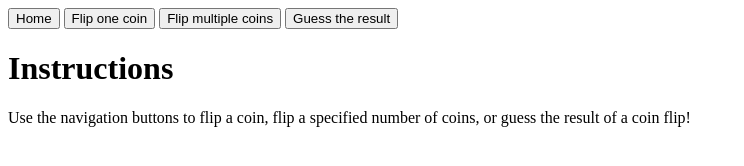
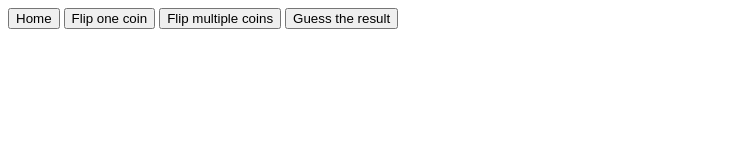
Before and after one commit to comp426-2022-spring/a05-liyachn, a website: page public/index.html in a window 1280 px wide. Shown: the whole page, without its empty margins (0-744 px from the left). Drawn offline with Linux system fonts and the light colour scheme.

Commit message:
hide home div

```diff
--- a/public/index.html
+++ b/public/index.html
@@ -33,7 +33,7 @@
       <button id="guessnav">Guess the result</button>
     </nav>
 
-    <div id="home">
+    <div id="home" class="hidden">
       <h1>Instructions</h1>
       <p> Use the navigation buttons to flip a coin, flip a specified number of coins, or guess the result of a coin flip!</p>
     </div>
```
